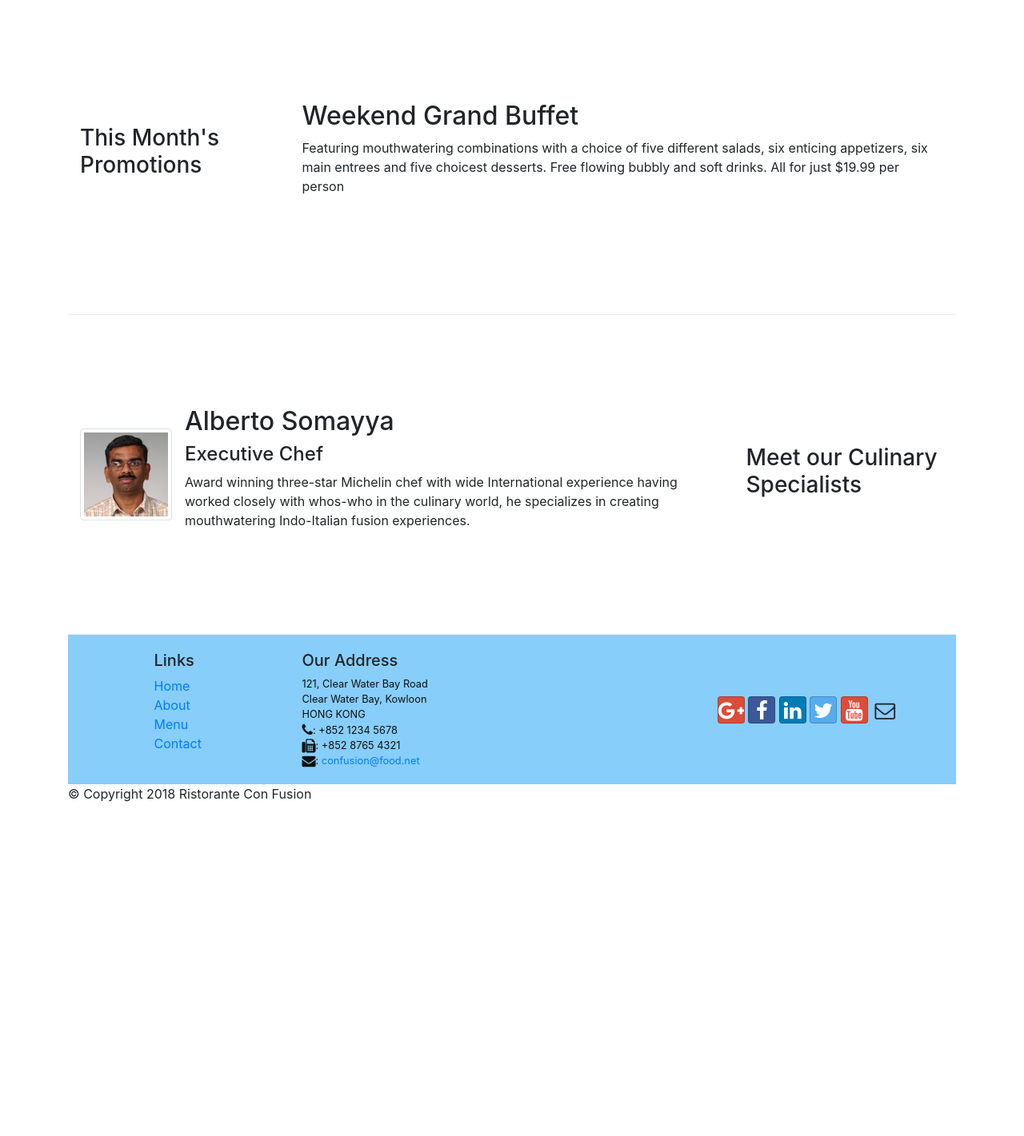
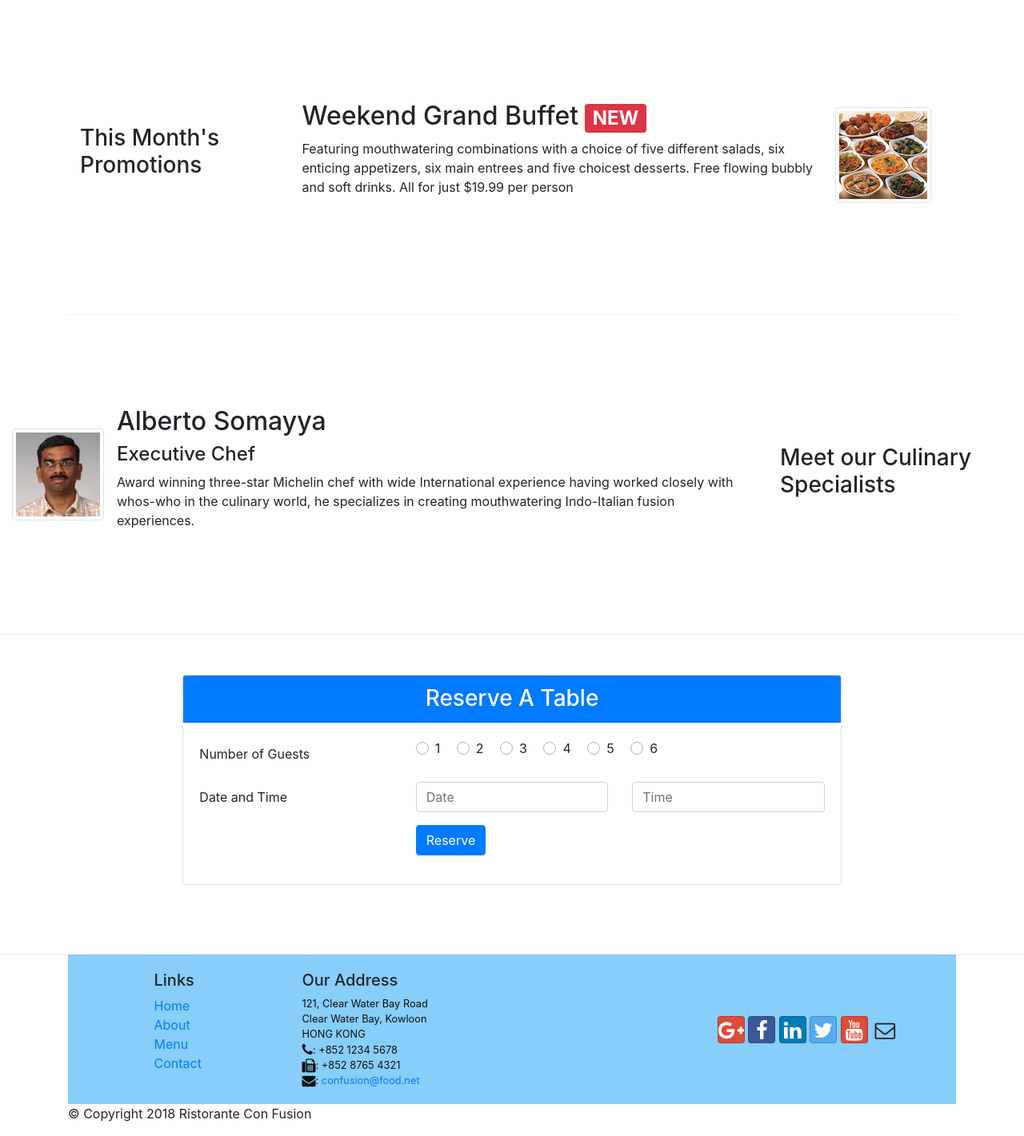
Before and after one commit to preetirana2410/Bootstrap4, a website: page index.html in a window 1280 px wide. Shown: the part 740-2161 px from the top of the page at 80% size. Before the commit the page ends 1761 px from the top, so only its background shows below. Drawn offline with nearby package versions, Linux system fonts and the light colour scheme.

Commit message:
2nd Assingment

```diff
--- a/index.html
+++ b/index.html
@@ -47,7 +47,14 @@
                         lipsmacking creations will tickle your culinary senses!</p>
                 </div>
                 <div class="col-12 col-sm align-self-center">
+                    <div class="row">
+                        <div class="col-12 col-sm-6">
                             <img src="/img/logo.png" class="img-fluid">
+                        </div>
+                        <div class="col-12 col-sm-6 align-self-center">
+                                <a class="btn btn-large btn-primary bg-primary" href="#reserveTable">Reserve a Table</a>
+                            </div>
+                    </div>
                 </div>
             </div>
         </div>
@@ -63,7 +70,8 @@
                     <img src="img/uthappizza.png" class="d-flex mr-3 img-thumbnail align-self-center" alt="utthapizza">
 
                     <div class="media-body">
-                        <h2 class="mt-0">Uthappizza</h2>
+                        <h2 class="mt-0">Uthappizza<span class="badge badge-danger">HOT</span><span
+                                class="badge badge-pill badge-primary">$4.99</span></h2>
                         <p>A unique combination of Indian Uthappam (pancake) and Italian pizza, topped with Cerignola
                             olives,
                             ripe vine cherry tomatoes, Vidalia onion, Guntur chillies and Buffalo Paneer.</p>
@@ -74,14 +82,26 @@
 
 
         <div class="row row-content align-items-center">
+
             <div class="col-12 col-sm-4 col-md-3">
-                <h3>This Month's Promotions</h3>
+                <h3 class>This Month's Promotions</h3>
             </div>
+
             <div class="col col-sm col-md">
-                <h2>Weekend Grand Buffet</h2>
-                <p>Featuring mouthwatering combinations with a choice of five different salads, six enticing appetizers,
-                    six main entrees and five choicest desserts. Free flowing bubbly and soft drinks. All for just
+                <div class="media">
+                    <div class="media-body">
+                        <h2 class="mt-0 ">Weekend Grand Buffet<span class="badge badge-danger ml-2">NEW</span></h2>
+                        <p>Featuring mouthwatering combinations with a choice of five different salads, six enticing
+                            appetizers,
+                            six main entrees and five choicest desserts. Free flowing bubbly and soft drinks. All for
+                            just
                             $19.99 per person </p>
+                    </div>
+                    <img src="img/buffet.png" class="d-flex mr-3 img-thumbnail align-self-center" alt="buffet">
+
+                </div>
+            </div>
+
         </div>
     </div>
 
@@ -99,6 +119,62 @@
                         closely with
                         whos-who in the culinary world, he specializes in creating mouthwatering Indo-Italian fusion
                         experiences. </p>
+                </div>
+            </div>
+        </div>
+    </div>
+
+    <div class="row row-content" id="reserveTable">
+        <div class="col-12 col-sm-8 offset-sm-2">
+            <div class="card">
+                <h3 class="card-header bg-primary text-white text-center">Reserve A Table</h3>
+                <div class="card-body">
+                    <form>
+                        <div class="form-group row">
+                            <label for="noOfGuests" class="col-sm-4 col-form-label">Number of Guests</label>
+                            <div class="col-sm-8">
+                                <div class="custom-control custom-radio custom-control-inline">
+                                    <input type="radio" class="custom-control-input" id="guest1" name="guest">
+                                    <label class="custom-control-label" for="guest1">1</label>
+                                </div>
+                                <div class="custom-control custom-radio custom-control-inline">
+                                    <input type="radio" class="custom-control-input" id="guest2" name="guest">
+                                    <label class="custom-control-label" for="guest2">2</label>
+                                </div>
+                                <div class="custom-control custom-radio custom-control-inline">
+                                    <input type="radio" class="custom-control-input" id="guest3" name="guest">
+                                    <label class="custom-control-label" for="guest3">3</label>
+                                </div>
+                                <div class="custom-control custom-radio custom-control-inline">
+                                    <input type="radio" class="custom-control-input" id="guest4" name="guest">
+                                    <label class="custom-control-label" for="guest4">4</label>
+                                </div>
+                                <div class="custom-control custom-radio custom-control-inline">
+                                    <input type="radio" class="custom-control-input" id="guest5" name="guest">
+                                    <label class="custom-control-label" for="guest5">5</label>
+                                </div>
+                                <div class="custom-control custom-radio custom-control-inline">
+                                    <input type="radio" class="custom-control-input" id="guest6" name="guest">
+                                    <label class="custom-control-label" for="guest6">6</label>
+                                </div>
+
+                            </div>
+                        </div>
+                        <div class="form-group row">
+                            <label for="dateAndTime" class=" col-sm-4 col-form-label">Date and Time</label>
+                            <div class="col-sm-4">
+                                <input type="text" id="date" class="form-control" name="date" placeholder="Date">
+                            </div>
+                            <div class="col-sm-4">
+                                <input type="text" id="time" class="form-control" name="time" placeholder="Time">
+                            </div>
+                        </div>
+                        <div class="form-group row">
+                            <div class="offset-sm-4 col-sm-8">
+                                <button type="submit" class="btn btn-primary">Reserve</button>
+                            </div>
+                        </div>
+                    </form>
                 </div>
             </div>
         </div>
```
Lines whose indentation alone changed are shown as unchanged.
